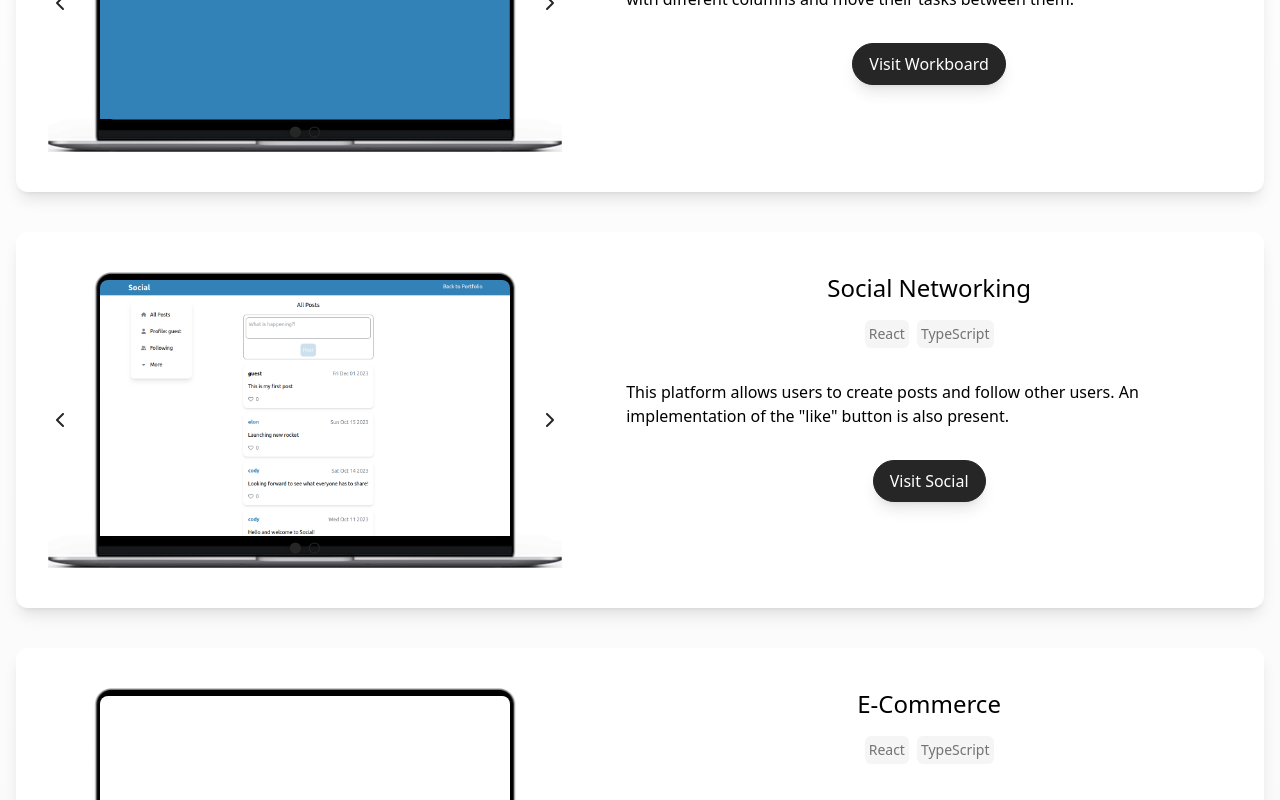
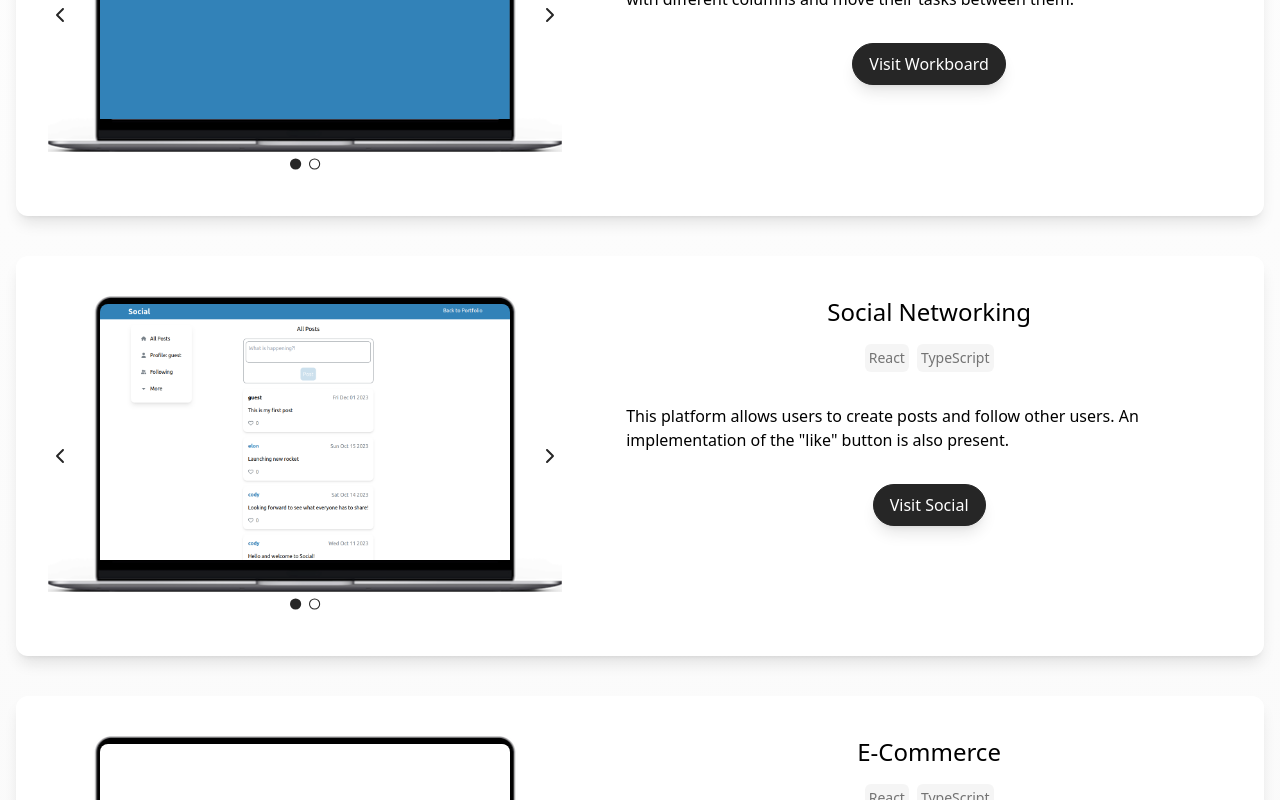
Before and after one commit to Cody06/Portfolio, a Next.js app: page / in a window 1280 px wide. Shown: the part 960-1760 px from the top of the page. Built offline with nearby package versions, Linux system fonts and the light colour scheme.

Commit message:
Fix Carousel bottom icons

```diff
--- a/src/components/ui/Carousel.tsx
+++ b/src/components/ui/Carousel.tsx
@@ -66,7 +66,7 @@ export default function Carousel({ children }: Props) {
             >
                 <FontAwesomeIcon icon={faChevronRight} className="animate-squish" />
             </button>
-            <div className="absolute bottom-[0.5rem] center-element flex gap-x-2">
+            <div className="flex justify-center gap-x-2">
                 {children.map((_, index) => (
                     <button
                         key={_.title}
```
